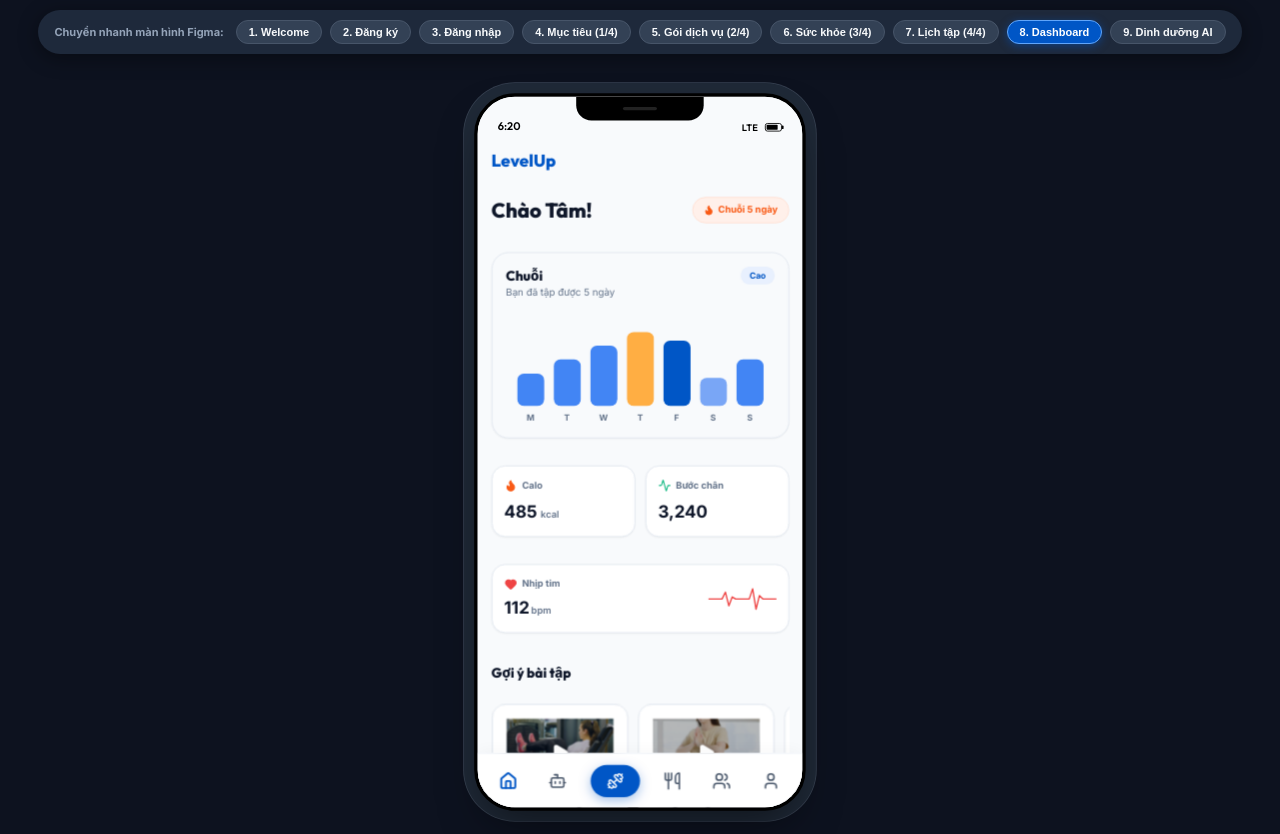
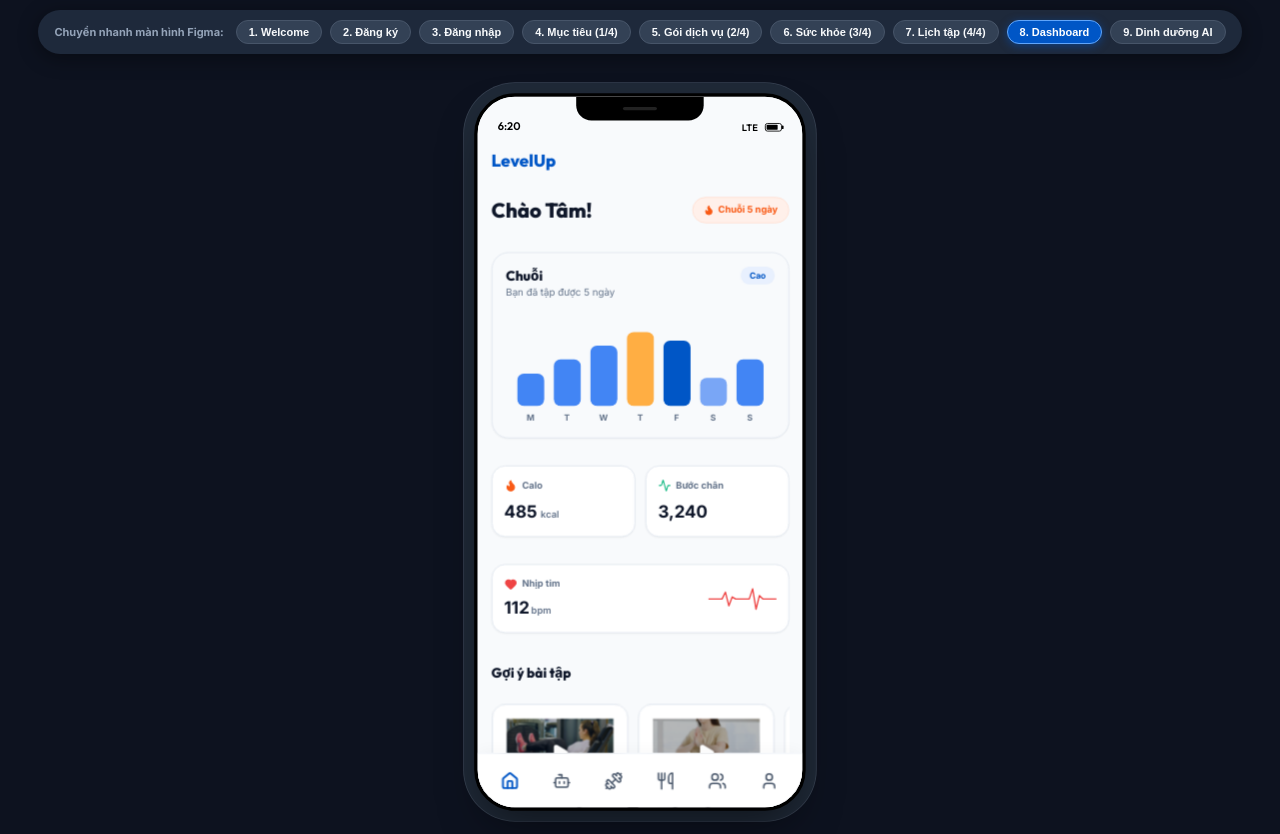
Before and after one commit to khoi0903/levelup-app, a React (Vite) app: page / in a window 1280 px wide. Both pictures are taken after a click on the button "8. Dashboard". Built offline with nearby package versions, Linux system fonts and the light colour scheme; grey boxes are pictures that could not be loaded.

Commit message:
fix: remove capsule focus styling from Luyện tập (Workouts) icon in BottomNav

```diff
--- a/src/components/BottomNav.jsx
+++ b/src/components/BottomNav.jsx
@@ -1,14 +1,13 @@
 import { Home, Dumbbell, Bot, Utensils, Users, User } from 'lucide-react';
 
 export default function BottomNav({ activePage, setActivePage, isDark }) {
-  // Swapped order according to Figma: Home, AI Coach (Bot), Workouts (Capsule), Community, Profile
   const navItems = [
-    { id: 'dashboard', label: 'Trang chủ', icon: Home, isCenter: false },
-    { id: 'coach', label: 'AI Coach', icon: Bot, isCenter: false },
-    { id: 'workouts', label: 'Luyện tập', icon: Dumbbell, isCenter: true }, // Workouts is the center capsule item
-    { id: 'nutrition', label: 'Dinh dưỡng', icon: Utensils, isCenter: false },
-    { id: 'community', label: 'Cộng đồng', icon: Users, isCenter: false },
-    { id: 'profile', label: 'Cá nhân', icon: User, isCenter: false },
+    { id: 'dashboard', label: 'Trang chủ', icon: Home },
+    { id: 'coach', label: 'AI Coach', icon: Bot },
+    { id: 'workouts', label: 'Luyện tập', icon: Dumbbell },
+    { id: 'nutrition', label: 'Dinh dưỡng', icon: Utensils },
+    { id: 'community', label: 'Cộng đồng', icon: Users },
+    { id: 'profile', label: 'Cá nhân', icon: User },
   ];
 
   return (
@@ -20,13 +19,13 @@ export default function BottomNav({ activePage, setActivePage, isDark }) {
         return (
           <button
             key={item.id}
-            className={`nav-item-figma ${isActive ? 'active' : ''} ${item.isCenter ? 'center-capsule-item' : ''}`}
+            className={`nav-item-figma ${isActive ? 'active' : ''}`}
             onClick={() => setActivePage(item.id)}
             aria-label={item.label}
           >
             <div className="icon-wrapper-figma">
               <IconComponent
-                size={item.isCenter ? 20 : 22}
+                size={22}
                 strokeWidth={isActive ? 2.5 : 2}
               />
             </div>
```
